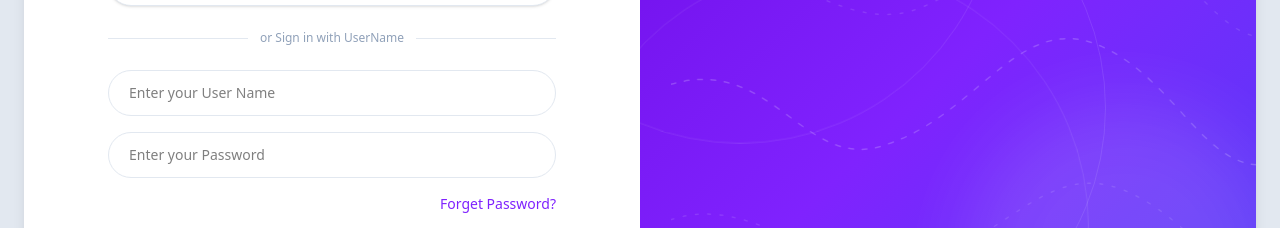
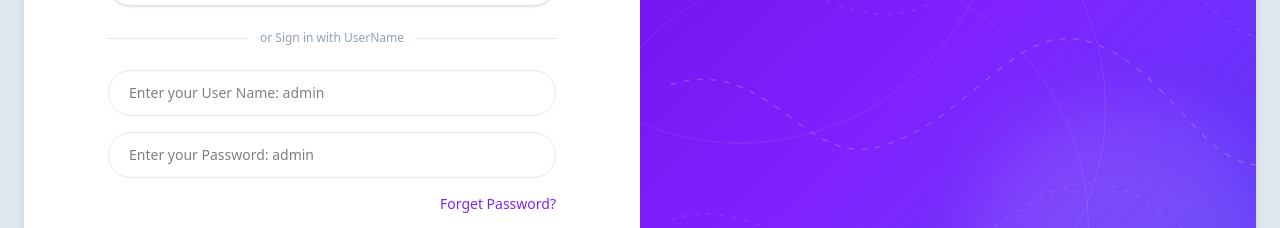
Before and after one commit to 1UDIT/Analytics-Dashboard-UI, a React (Vite) app: page / in a window 1280 px wide. Shown: the part 331-559 px from the top of the page. Built offline with nearby package versions, Linux system fonts and the light colour scheme.

Commit message:
Update input placeholders for username and password

```diff
--- a/src/features/auth/pages/index.tsx
+++ b/src/features/auth/pages/index.tsx
@@ -93,7 +93,7 @@ export default function LoginPage() {
               <form className="space-y-4" onSubmit={handleSubmit(submit)}>
                 <input
                   type="text"
-                  placeholder="Enter your User Name"
+                  placeholder="Enter your User Name: admin"
                   {...register("userName", { required: "Username is required" })}
                   className="w-full rounded-full border border-slate-200  px-5 py-3 text-sm"
                 />
@@ -106,7 +106,7 @@ export default function LoginPage() {
 
                 <input
                   type="password"
-                  placeholder="Enter your Password"
+                  placeholder="Enter your Password: admin"
                   {...register("password", { required: "Password is required" })}
                   className="w-full rounded-full border border-slate-200 px-5 py-3 text-sm"
                 />
```
